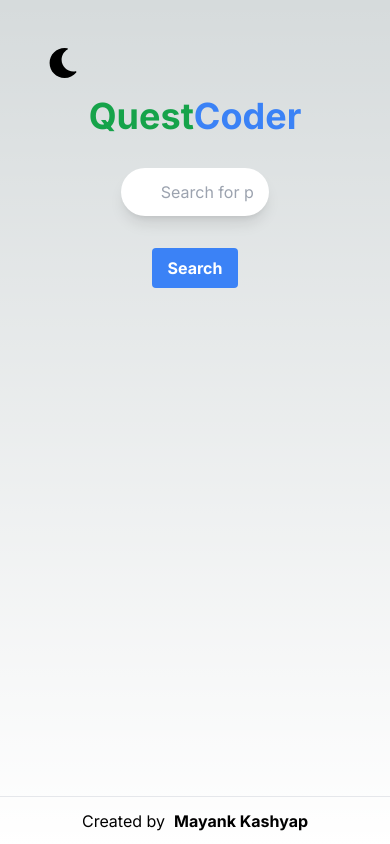
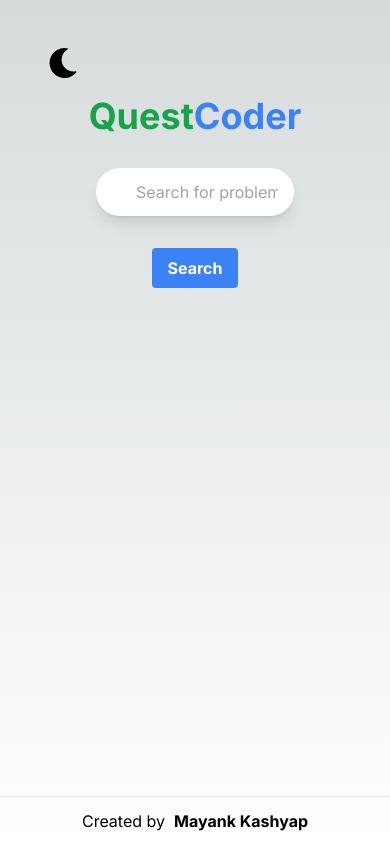
Before and after one commit to mayankkashyap1373/questcoder_client, a Next.js app: page / in a window 390 px wide. Built offline with nearby package versions, Linux system fonts and the light colour scheme.

Commit message:
Add mobile optimization

```diff
--- a/components/SearchForm.js
+++ b/components/SearchForm.js
@@ -57,7 +57,7 @@ export default function SearchForm({darkMode}) {
     return (
             <>
                 <form onSubmit={handleSubmit} className={`w-full ${darkMode ? 'dark' : ''}`}>
-                    <div className="relative w-3/4 sm:w-1/2 md:w-5/12 m-auto">
+                    <div className="relative w-full sm:w-7/12 m-auto">
                         <input
                             type="text"
                             className={`h-12 rounded-full w-full py-2 px-4 leading-tight focus:outline-none pl-10 shadow-lg ${darkMode ? 'text-white bg-gray-800 focus:bg-gray-700 focus:border-blue-500' : 'text-gray-900 bg-white focus:bg-white focus:border-blue-500'}`}
@@ -76,7 +76,7 @@ export default function SearchForm({darkMode}) {
                         Search
                     </button>
                 </form>
-                <div className="flex flex-col items-center p-8">
+                <div className="flex flex-col items-center pt-8">
                 <InformationBox problems={problems} problemInfo={problemInfo} darkMode={darkMode} searched={searched} />
                 <Results searchTerm={searchTerm} problems={problems} darkMode={darkMode} onFilterChange={handleFilterChange} filters={filters} />
                 </div>
```
